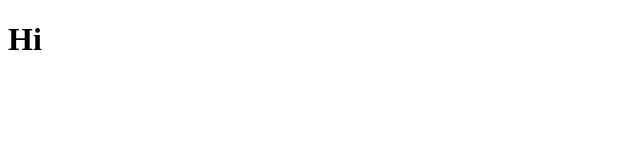
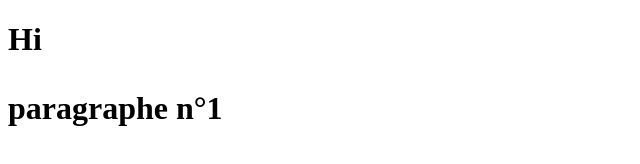
Before and after one commit to RemyLeBeillan/notreProjetRLB, a plain HTML site: page index.html in a window 1280 px wide. Shown: the whole page, without its empty margins (0-640 px from the left). Drawn offline with Linux system fonts and the light colour scheme.

Commit message:
Ajout d'un paragraphe dans index.html et des jours de la semaine dans planning.txt

```diff
--- a/index.html
+++ b/index.html
@@ -6,6 +6,6 @@
 	</head>
 	<body>
 	<h1>Hi</hi>
-
+	<p>paragraphe n°1</p>
 	</body>
 </html>
```
Also changed, not shown: planning.txt.
